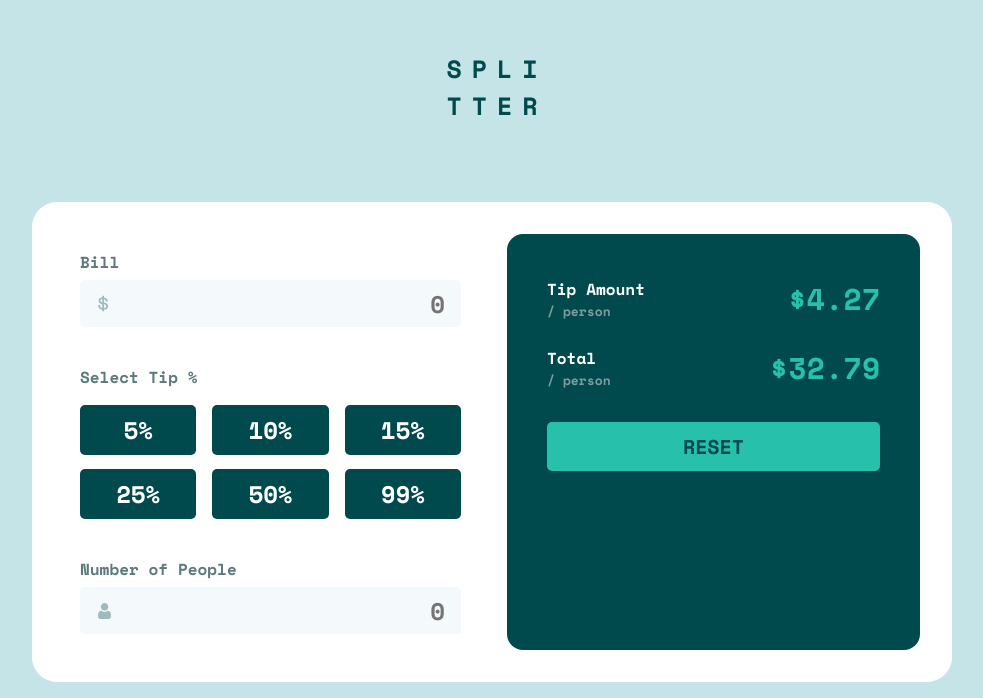
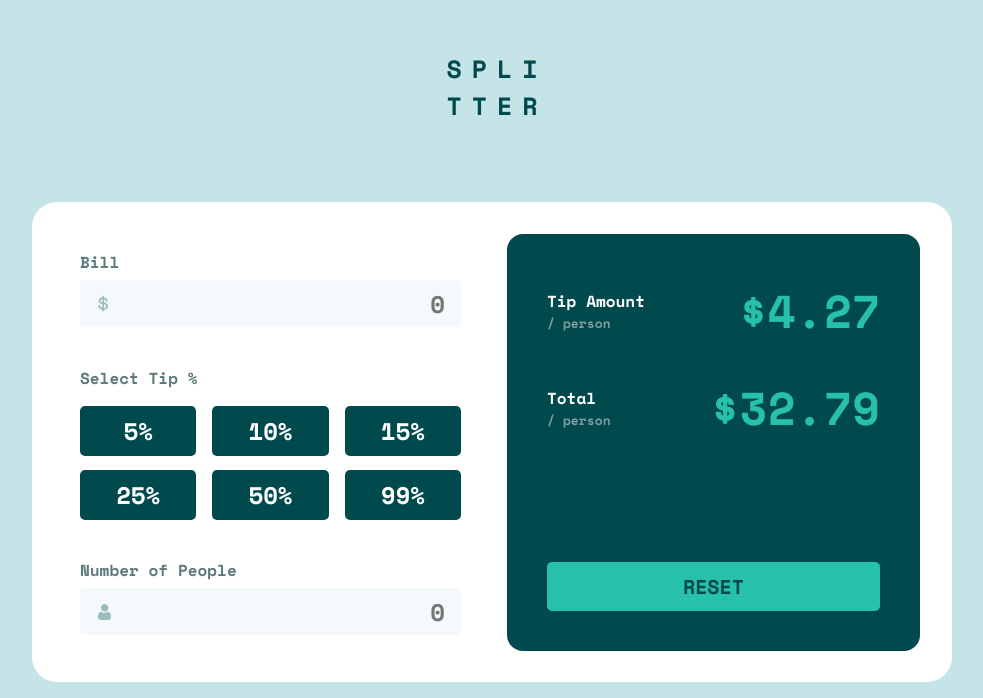
Before and after one commit to GracilianoOG/fem-tip-calculator, a React (Vite) app: page / in a window 1280 px wide. Shown: the part 102-800 px from the top of the page, without its empty margins (148-1131 px from the left). Built offline with nearby package versions, Linux system fonts and the light colour scheme.

Commit message:
Increase spacing between elements on laptop

```diff
--- a/src/components/ResultBox/styles.ts
+++ b/src/components/ResultBox/styles.ts
@@ -1,4 +1,5 @@
 import styled from "styled-components";
+import { mediaQueries } from "../../utils/mediaQueries";
 
 export const ResultBoxStyled = styled.div`
   align-items: center;
@@ -11,6 +12,16 @@ export const ResultBoxStyled = styled.div`
 
   &:nth-of-type(2n) {
     margin-bottom: 2rem;
+  }
+
+  ${mediaQueries.laptop} {
+    &:first-of-type {
+      margin-bottom: 1.75rem;
+    }
+
+    &:nth-of-type(2n) {
+      margin-bottom: 7.5rem;
+    }
   }
 `;
 
@@ -27,4 +38,8 @@ export const ResultPerPersonStyled = styled.span`
 export const ResultPriceStyled = styled.p`
   color: var(--color-green-400);
   font-size: 1.875rem;
+
+  ${mediaQueries.laptop} {
+    font-size: 2.875rem;
+  }
 `;
```
